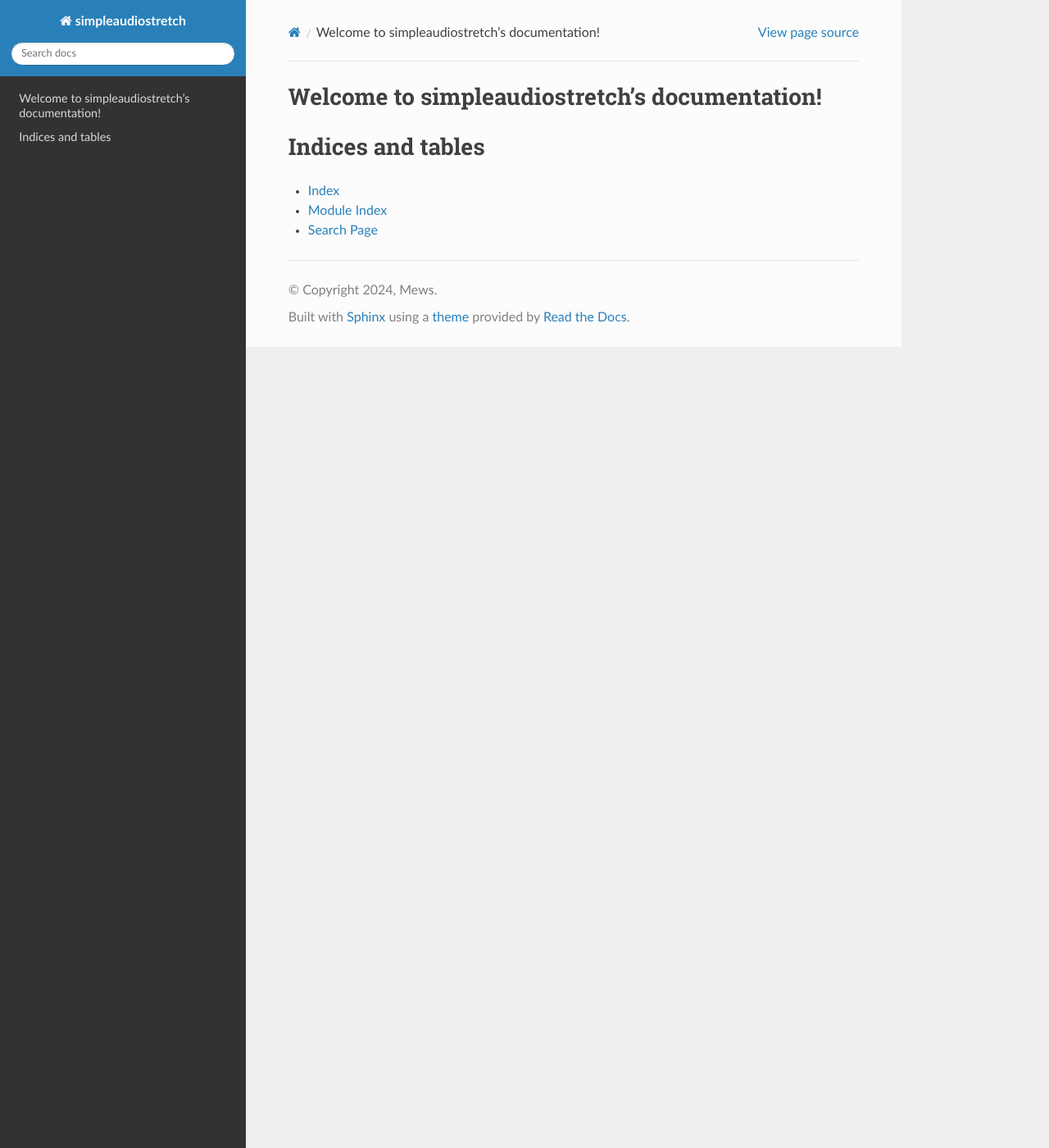
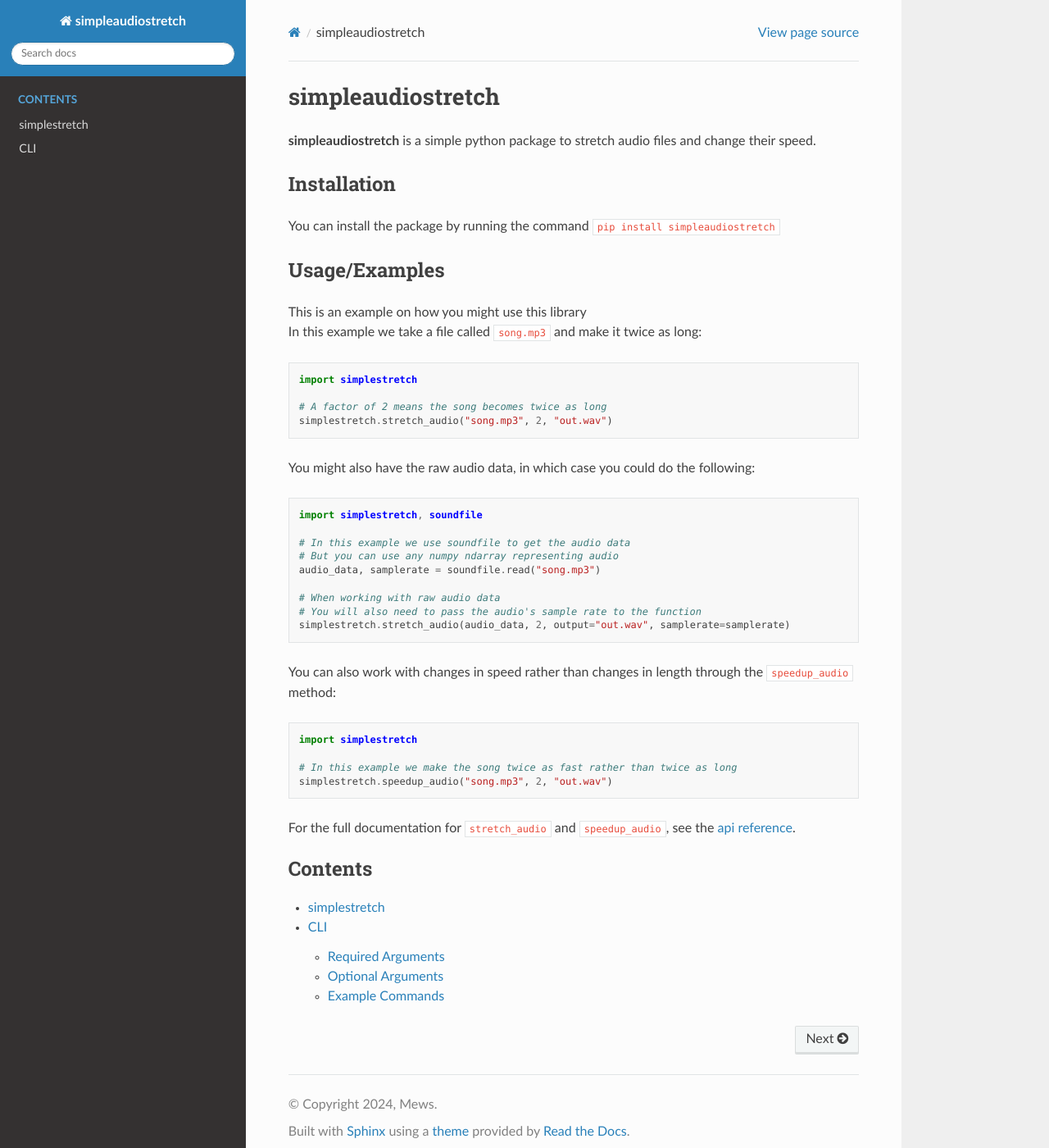
Before and after one commit to Mews/simpleaudiostretch, a Sphinx documentation site: the page built from docs/source/index.md, in a window 1280 px wide and 1400 px high. Shown: the whole window at 82% size. Built offline with Sphinx 7.4.7 and the Read the Docs theme 3.1.0, drawn with Linux system fonts in a browser that asks for light colours.

Commit message:
Rewrite documentation

````diff
--- /dev/null
+++ b/docs/source/index.md
@@ -0,0 +1,49 @@
+# simpleaudiostretch
+
+**simpleaudiostretch** is a simple python package to stretch audio files and change their speed.
+
+## Installation
+
+You can install the package by running the command `pip install simpleaudiostretch`
+
+## Usage/Examples
+
+This is an example on how you might use this library\
+In this example we take a file called `song.mp3` and make it twice as long:
+```python
+import simplestretch
+
+# A factor of 2 means the song becomes twice as long
+simplestretch.stretch_audio("song.mp3", 2, "out.wav")
+```
+
+You might also have the raw audio data, in which case you could do the following:
+```python
+import simplestretch, soundfile
+
+# In this example we use soundfile to get the audio data
+# But you can use any numpy ndarray representing audio
+audio_data, samplerate = soundfile.read("song.mp3")
+
+# When working with raw audio data
+# You will also need to pass the audio's sample rate to the function
+simplestretch.stretch_audio(audio_data, 2, output="out.wav", samplerate=samplerate)
+```
+
+You can also work with changes in speed rather than changes in length through the `speedup_audio` method:
+```python
+import simplestretch
+
+# In this example we make the song twice as fast rather than twice as long
+simplestretch.speedup_audio("song.mp3", 2, "out.wav")
+```
+
+For the full documentation for `stretch_audio` and `speedup_audio`, see the [api reference](api.md).
+
+```{toctree}
+:maxdepth: 2
+:caption: Contents
+
+api
+cli
+```
--- a/docs/source/index.rst
+++ /dev/null
@@ -1,20 +0,0 @@
-.. simpleaudiostretch documentation master file, created by
-   sphinx-quickstart on Wed Jun  5 09:28:38 2024.
-   You can adapt this file completely to your liking, but it should at least
-   contain the root `toctree` directive.
-
-Welcome to simpleaudiostretch's documentation!
-==============================================
-
-.. toctree::
-   :maxdepth: 2
-   :caption: Contents:
-
-
-
-Indices and tables
-==================
-
-* :ref:`genindex`
-* :ref:`modindex`
-* :ref:`search`
````
Also changed, not shown: docs/source/api.md (renamed from docs/source/simplestretch.rst, +3 -5 lines), docs/source/cli.md (added, +31 -0 lines), docs/source/modules.rst (deleted, +0 -7 lines).
